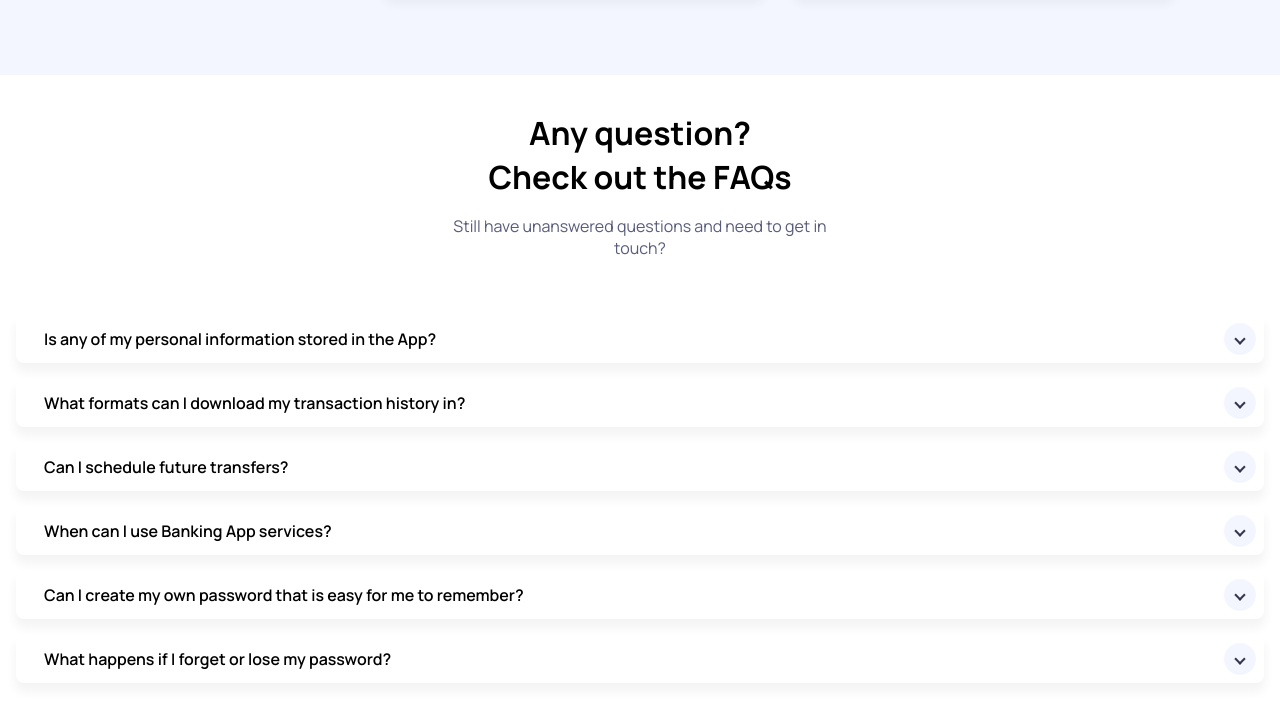
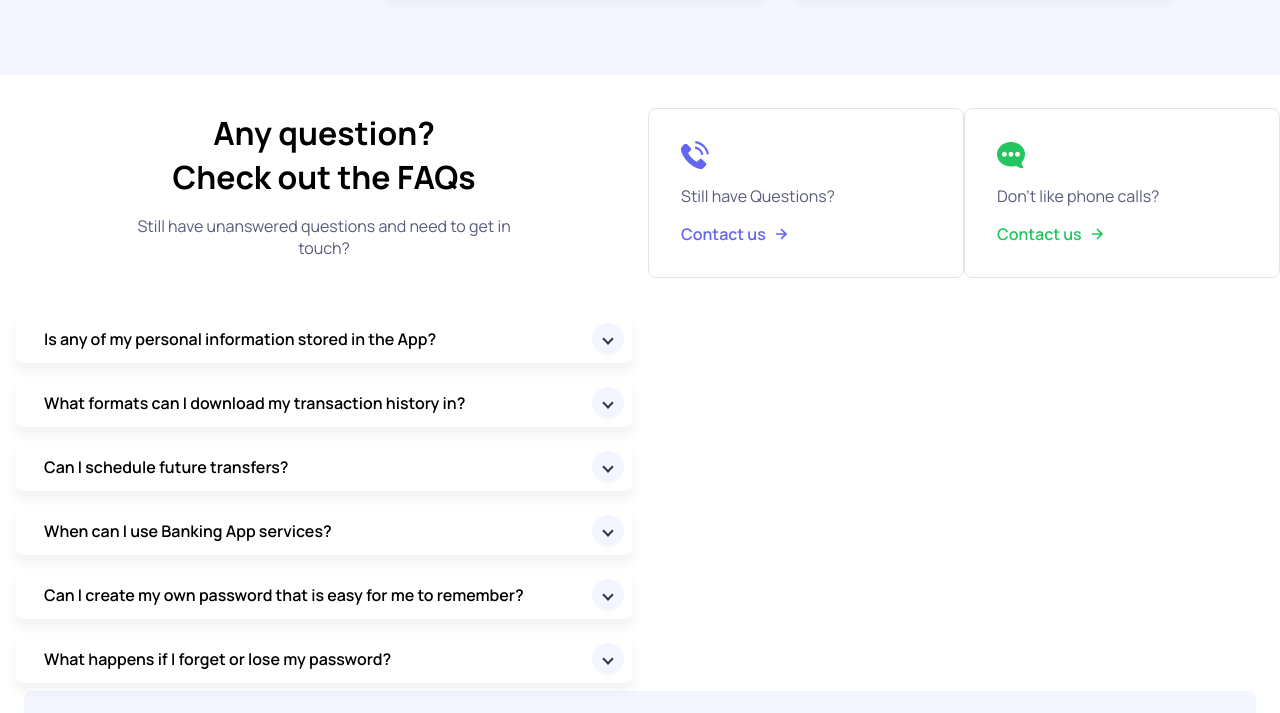
Before and after one commit to emillarsson99-m0wgli/Silicon, a plain HTML site: page index.html in a window 1280 px wide. Shown: the part 3998-4711 px from the top of the page. Drawn offline with nearby package versions, Linux system fonts and the light colour scheme.

Commit message:
added media query

```diff
--- a/main.css
+++ b/main.css
@@ -1269,6 +1269,14 @@ button{
     }
 }
 
+@media (width >= 1200px) {
+    #frequently-asked-questions {
+        display: flex;
+    }
+
+
+}
+
 .contact {
     max-width: 1320px;
     width: 100%;
```
